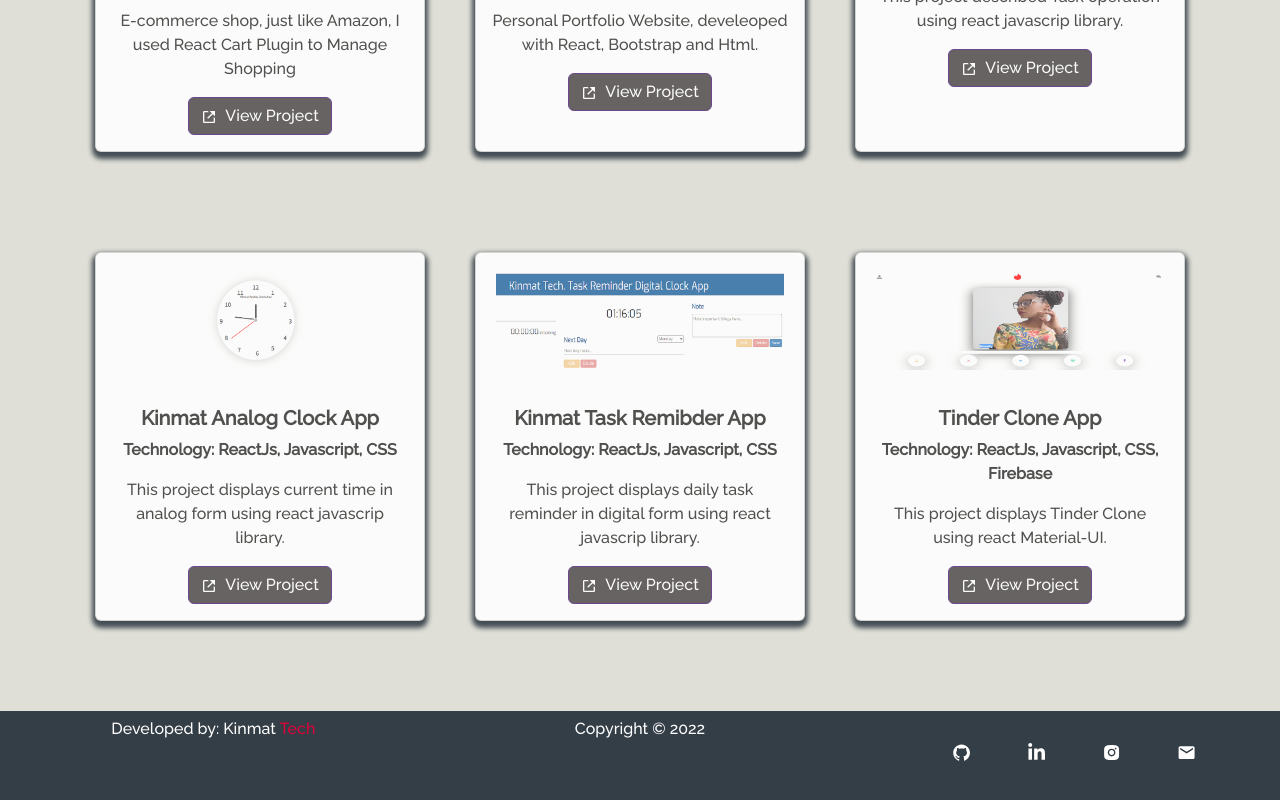
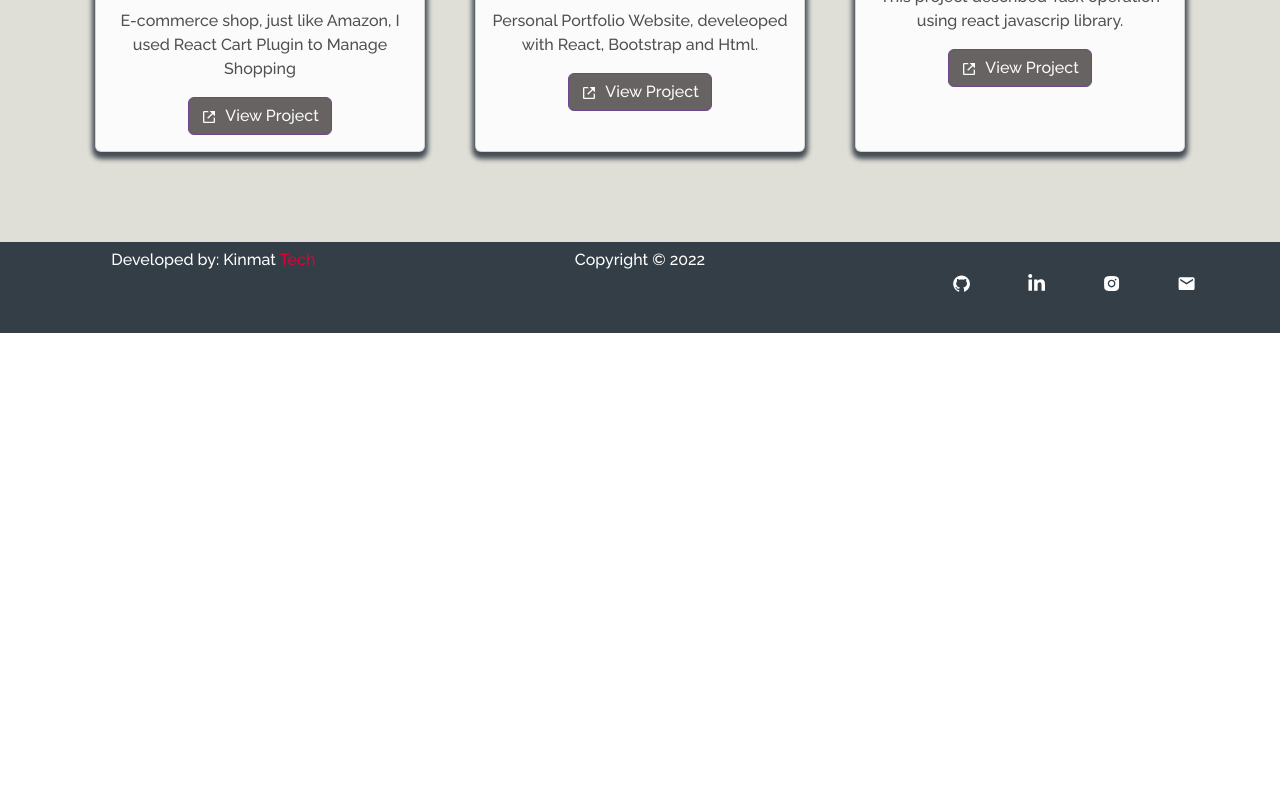
Before and after one commit to KinmatTech/Kinmat, a React (Create React App) app: page /about in a window 1280 px wide. Shown: the part 2537-3337 px from the top of the page. After the commit the page ends 2870 px from the top, so only its background shows below. Built offline with nearby package versions, Linux system fonts and the light colour scheme.

Commit message:
https://github.com/KinmatTech/Kinmat.git

```diff
--- a/src/Data.js
+++ b/src/Data.js
@@ -31,29 +31,6 @@ export const PROJECTS = [
     url: "https://kinmat-task-manager.vercel.app/",
   },
 
-  {
-    image: CLOCK,
-    name: "Kinmat Analog Clock App",
-    technologyUsed: "ReactJs, Javascript, CSS",
-    description: "This project displays current time in analog form using react javascrip library.",
-    url: "https://kinmat-react-analogue-clock.vercel.app/",
-  },
-
-  {
-    image: TREMINDER,
-    name: "Kinmat Task Remibder App",
-    technologyUsed: "ReactJs, Javascript, CSS",
-    description: "This project displays daily task reminder in digital form using react javascrip library.",
-    url: "https://kinmat-task-reminder-app.vercel.app/",
-  },
-
-  {
-    image: TINDER,
-    name: "Tinder Clone App",
-    technologyUsed: "ReactJs, Javascript, CSS, Firebase",
-    description: "This project displays Tinder Clone using react Material-UI.",
-    url: "https://kinmat-tinder-clone.vercel.app/",
-  }
 
 
 ];
```
